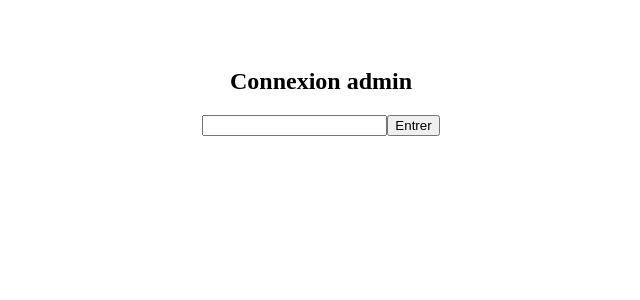
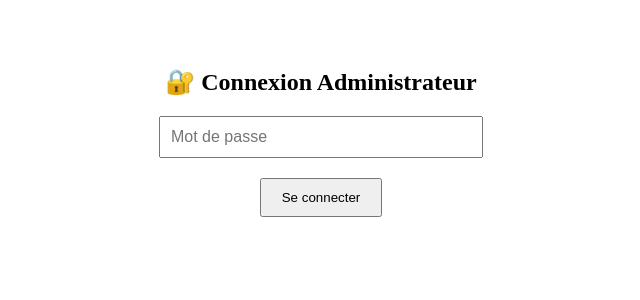
Before and after one commit to Julien-Boum/boumcoin-admin, a React (Create React App) app: page / in a window 1280 px wide. Shown: the top 300 px of the page, without its empty margins (319-959 px from the left). Built offline with nearby package versions, Linux system fonts and the light colour scheme.

Commit message:
Update Login.js

```diff
--- a/src/Login.js
+++ b/src/Login.js
@@ -1,18 +1,39 @@
-
 import React, { useState } from 'react';
 
 function Login({ onLogin }) {
   const [password, setPassword] = useState('');
+
   const handleSubmit = (e) => {
     e.preventDefault();
-    if (password === 'admin') onLogin();
+    if (password === 'admin') {
+      onLogin();
+    } else {
+      alert('Mot de passe incorrect');
+    }
   };
+
   return (
-    <form onSubmit={handleSubmit} style={{ padding: 40, textAlign: 'center' }}>
-      <h2>Connexion admin</h2>
-      <input type="password" value={password} onChange={(e) => setPassword(e.target.value)} />
-      <button type="submit">Entrer</button>
+    <form onSubmit={handleSubmit} style={{ padding: '40px', textAlign: 'center' }}>
+      <h2>🔐 Connexion Administrateur</h2>
+      <input
+        type="password"
+        placeholder="Mot de passe"
+        value={password}
+        onChange={(e) => setPassword(e.target.value)}
+        style={{
+          padding: '10px',
+          fontSize: '16px',
+          marginBottom: '20px',
+          width: '60%',
+          maxWidth: '300px',
+        }}
+      />
+      <br />
+      <button type="submit" style={{ padding: '10px 20px' }}>
+        Se connecter
+      </button>
     </form>
   );
 }
+
 export default Login;
```
